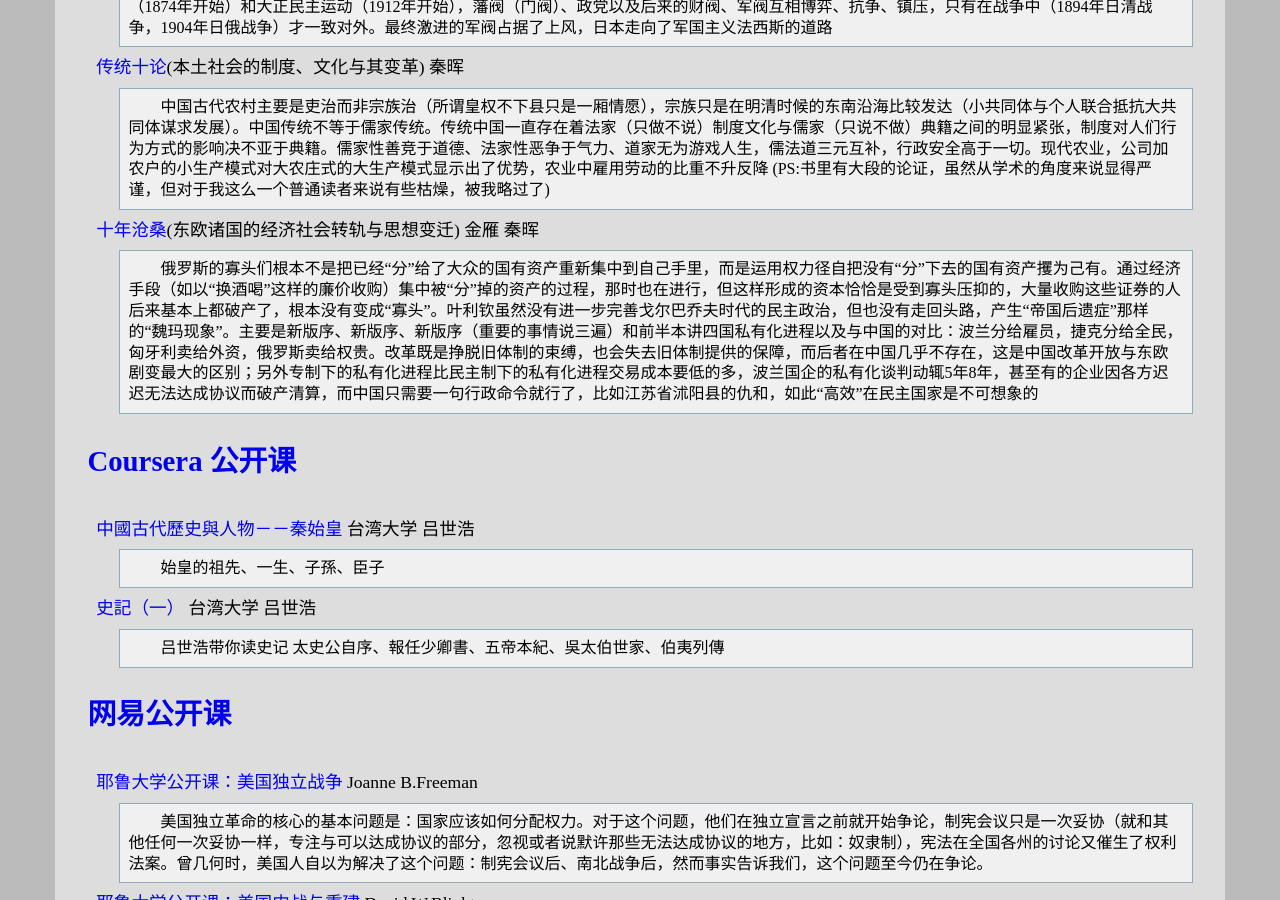
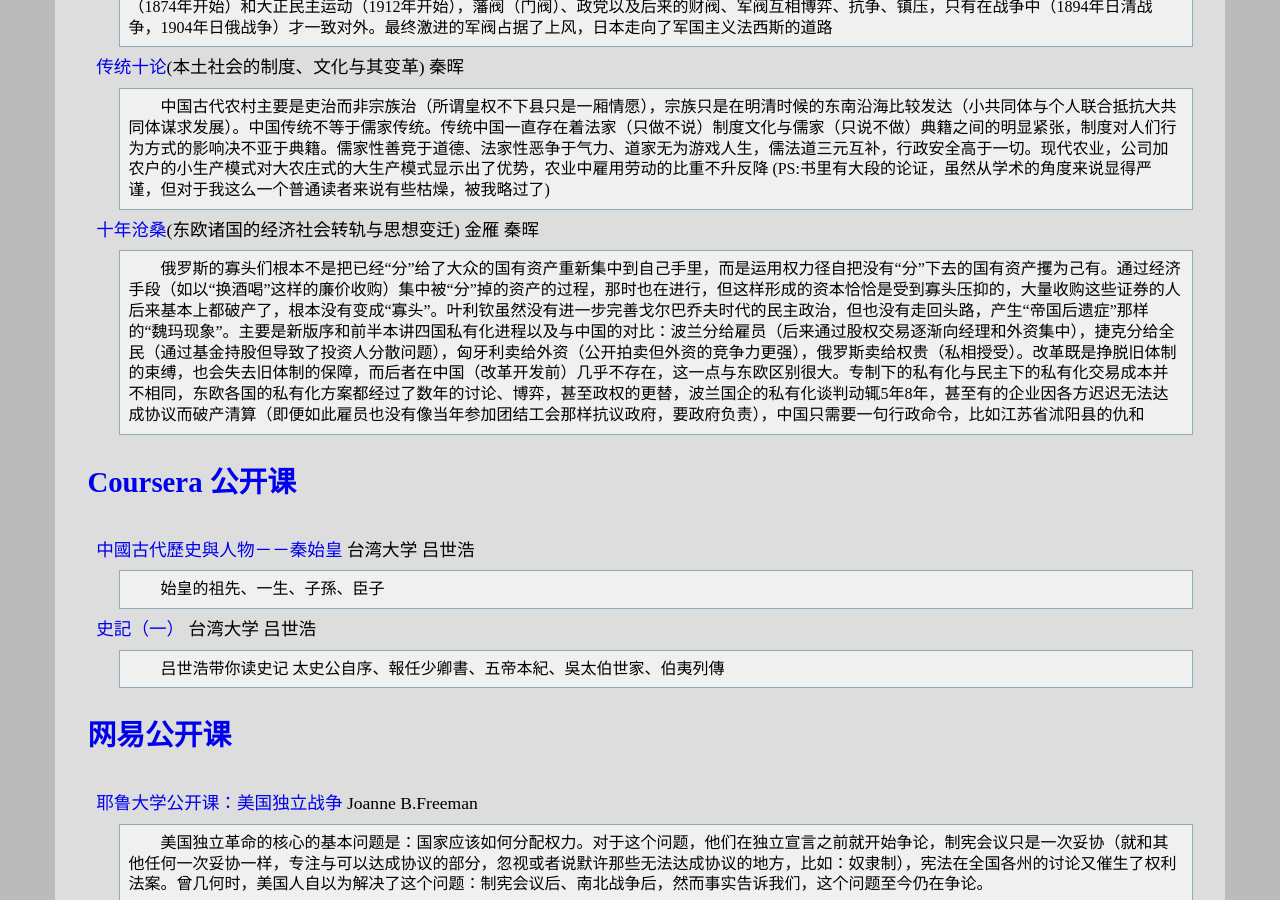
Before and after one commit to leiqin/leiqin.github.io, a Jekyll site: the page built from shoucang/history.markdown, in a window 1280 px wide and 900 px high, scrolled down 1976 px. Built offline with Jekyll 4.4.1, drawn with Linux system fonts in a browser that asks for light colours; comment, search, counter and statistics services are not loaded.

Commit message:
_ 小修改

```diff
--- a/shoucang/history.markdown
+++ b/shoucang/history.markdown
@@ -68,7 +68,7 @@ title: 以史为镜
 :	中国古代农村主要是吏治而非宗族治（所谓皇权不下县只是一厢情愿），宗族只是在明清时候的东南沿海比较发达（小共同体与个人联合抵抗大共同体谋求发展）。中国传统不等于儒家传统。传统中国一直存在着法家（只做不说）制度文化与儒家（只说不做）典籍之间的明显紧张，制度对人们行为方式的影响决不亚于典籍。儒家性善竞于道德、法家性恶争于气力、道家无为游戏人生，儒法道三元互补，行政安全高于一切。现代农业，公司加农户的小生产模式对大农庄式的大生产模式显示出了优势，农业中雇用劳动的比重不升反降 (PS:书里有大段的论证，虽然从学术的角度来说显得严谨，但对于我这么一个普通读者来说有些枯燥，被我略过了)
 
 [十年沧桑](http://book.douban.com/subject/11615542/)(东欧诸国的经济社会转轨与思想变迁) 金雁 秦晖
-:	俄罗斯的寡头们根本不是把已经“分”给了大众的国有资产重新集中到自己手里，而是运用权力径自把没有“分”下去的国有资产攫为己有。通过经济手段（如以“换酒喝”这样的廉价收购）集中被“分”掉的资产的过程，那时也在进行，但这样形成的资本恰恰是受到寡头压抑的，大量收购这些证券的人后来基本上都破产了，根本没有变成“寡头”。叶利钦虽然没有进一步完善戈尔巴乔夫时代的民主政治，但也没有走回头路，产生“帝国后遗症”那样的“魏玛现象”。主要是新版序、新版序、新版序（重要的事情说三遍）和前半本讲四国私有化进程以及与中国的对比：波兰分给雇员，捷克分给全民，匈牙利卖给外资，俄罗斯卖给权贵。改革既是挣脱旧体制的束缚，也会失去旧体制提供的保障，而后者在中国几乎不存在，这是中国改革开放与东欧剧变最大的区别；另外专制下的私有化进程比民主制下的私有化进程交易成本要低的多，波兰国企的私有化谈判动辄5年8年，甚至有的企业因各方迟迟无法达成协议而破产清算，而中国只需要一句行政命令就行了，比如江苏省沭阳县的仇和，如此“高效”在民主国家是不可想象的
+:	俄罗斯的寡头们根本不是把已经“分”给了大众的国有资产重新集中到自己手里，而是运用权力径自把没有“分”下去的国有资产攫为己有。通过经济手段（如以“换酒喝”这样的廉价收购）集中被“分”掉的资产的过程，那时也在进行，但这样形成的资本恰恰是受到寡头压抑的，大量收购这些证券的人后来基本上都破产了，根本没有变成“寡头”。叶利钦虽然没有进一步完善戈尔巴乔夫时代的民主政治，但也没有走回头路，产生“帝国后遗症”那样的“魏玛现象”。主要是新版序和前半本讲四国私有化进程以及与中国的对比：波兰分给雇员（后来通过股权交易逐渐向经理和外资集中），捷克分给全民（通过基金持股但导致了投资人分散问题），匈牙利卖给外资（公开拍卖但外资的竞争力更强），俄罗斯卖给权贵（私相授受）。改革既是挣脱旧体制的束缚，也会失去旧体制的保障，而后者在中国（改革开发前）几乎不存在，这一点与东欧区别很大。专制下的私有化与民主下的私有化交易成本并不相同，东欧各国的私有化方案都经过了数年的讨论、博弈，甚至政权的更替，波兰国企的私有化谈判动辄5年8年，甚至有的企业因各方迟迟无法达成协议而破产清算（即便如此雇员也没有像当年参加团结工会那样抗议政府，要政府负责），中国只需要一句行政命令，比如江苏省沭阳县的仇和
 
 ### [Coursera 公开课](https://www.coursera.org/)
 
```
